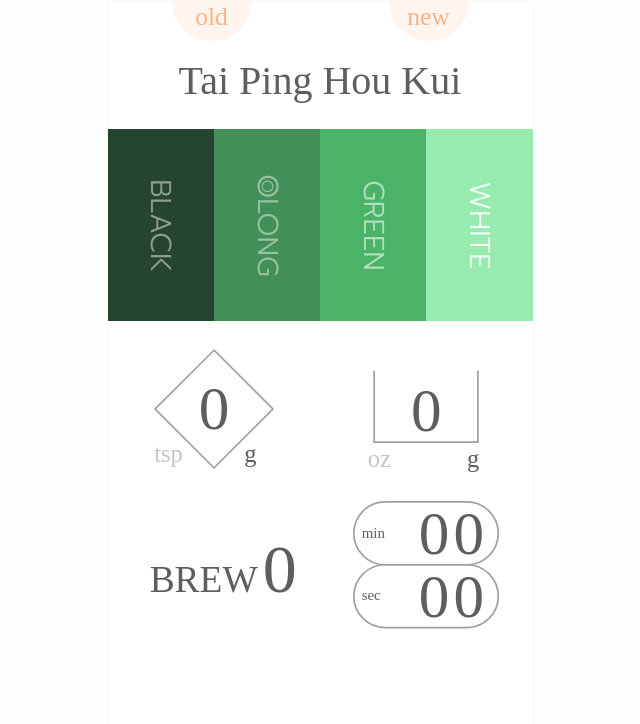
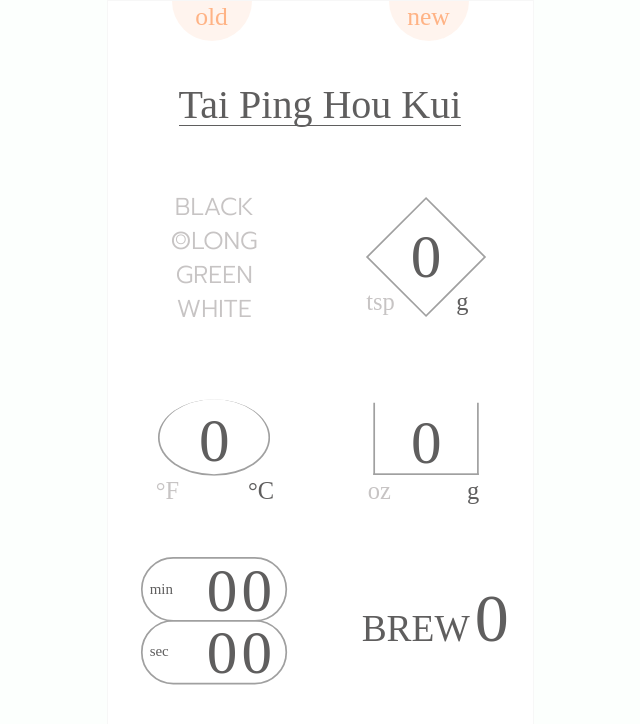
Before and after one commit to GradyCongdon/rebrew.club, a React (Create React App) app: page / in a window 1280 px wide. Shown: the top 724 px of the page, without its empty margins (320-960 px from the left). Built offline with nearby package versions, Linux system fonts and the light colour scheme; a web font is replaced by a local one.

Commit message:
Temp, reorder

```diff
--- a/package.json
+++ b/package.json
@@ -2,7 +2,7 @@
   "name": "rebew.club",
   "version": "0.1.1",
   "private": false,
-  "homepage": "http://rebrew.club",
+  "homepage": "https://gradycongdon.github.io/rebrew.club",
   "dependencies": {
     "@testing-library/jest-dom": "^5.11.9",
     "@testing-library/react": "^11.2.5",
--- a/src/App.scss
+++ b/src/App.scss
@@ -32,13 +32,14 @@ main {
   grid-template-areas:
     'controls controls'
     'name name'
-    'color color'
-    'gap gap'
-    'weight water'
-    'brew timer'
+    'color weight'
+    'gap1 gap1'
+    'temp water'
+    'gap2 gap2'
+    'timer brew'
   ;
   grid-template-columns: 1fr 1fr;
-  grid-template-rows: 4% 12% 24% 1% 20% 20%;
+  grid-template-rows: 4% 18% 20% 3% 20% 3% 20%;
   overflow: hidden;
   background-color: white;
   position: relative;
@@ -123,12 +124,17 @@ input {
 .name {
   grid-area: name;
 }
+.temperature {
+  grid-area: temp;
+}
 .color {
   grid-area: color;
 }
 .weight,
 .water,
 .timer,
+.temperature,
+.color,
 .brew {
   transform-origin: center;
   transform: scale(.85);
--- a/src/App.tsx
+++ b/src/App.tsx
@@ -3,6 +3,7 @@ import React, { useEffect, useState } from 'react';
 import { Brew } from './Brew';
 import { Controls } from './Controls';
 import { Color } from './Color';
+import { Temperature } from './Temperature';
 import { Timer } from './Timer';
 import { Name } from './Name';
 import { Weight } from './Weight';
@@ -13,6 +14,8 @@ import { cls } from './utils';
 
 function App() {
   const [name, setName] = useState('Tai Ping Hou Kui');
+  const [temperature, setTemperature] = useState(0);
+  const [isCelsius, setIsCelsius] = useState(true);
   const [color, setColor] = useState('');
   const [weight, setWeight] = useState(0);
   const [isMassWeight, setIsMassWeight] = useState(true);
@@ -64,6 +67,7 @@ function App() {
       }} className={overlayClasses}></div>
         <Controls />
       <Name name={name} setName={setName} />
+      <Temperature temperature={temperature} setTemperature={setTemperature} isCelsius={isCelsius} setIsCelsius={setIsCelsius} />
       <Color color={color} setColor={setColor} />
       <Weight weight={weight} setWeight={setWeight} isMass={isMassWeight} setIsMass={setIsMassWeight} />
       <Water water={water} setWater={setWater} isMass={isMassWater} setIsMass={setIsMassWater} />
--- a/src/Brew/Brew.scss
+++ b/src/Brew/Brew.scss
@@ -15,6 +15,7 @@
         justify-content: space-between;
         align-items: baseline;
         width: 9.5rem;
+        margin-bottom: 1rem;
     }
     .count {
         display: inline-block;
--- a/src/Color/Color.scss
+++ b/src/Color/Color.scss
@@ -1,17 +1,68 @@
+@import '../colors.scss';
+
 .color {
     display: grid;
-    grid-template-columns: 25% 25% 25% 25%;
-    grid-template-rows: auto;
+    grid-template-rows: 25% 25% 25% 25%;
+    grid-template-columns: auto;
+
+    color: $text-passive;
 
 
+
+    .active {
+      width: 8rem;
+      margin: 0 auto;
+      color: rgba(255, 255, 255, .86);
+      color: $text-active;
+      border-radius: 1px;
+      border: solid 1px white;
+
+      &.border {
         .black {
-      background-color: #25452E;
-      color: rgba(255, 255, 255, 0.48);
+          border-color: #551610;
         }
 
         .oolong {
-      background-color: #428F58;
-      color: rgba(255, 255, 255, 0.45);
+          border-color: #BE873E;
+        }
+
+        .green {
+          border-color: #ccbd56;
+        }
+
+        .white {
+          border-color:#E1DB9B;
+        }
+
+      }
+      &.bg {
+        .black {
+          //  background-color: #25452E;
+          background-color: #551610;
+          // color: rgba(255, 255, 255, 0.48);
+        }
+
+        .oolong {
+          // background-color: #428F58;
+          background-color: #BE873E;
+          //  color: rgba(255, 255, 255, 0.45);
+        }
+
+        .green {
+          // background-color: #4BB368;
+          background-color: #ccbd56;
+          //  color: rgba(255, 255, 255, 0.56);
+        }
+
+        .white {
+          // background-color: #97EBAE;
+          background-color:#E1DB9B;
+          //  color: rgba(255, 255, 255, .86);
+        }
+
+      }
+    }
+
     .olong {
       display: inline-flex;
       justify-content: center;
@@ -26,24 +77,13 @@
         font-size: 55%;
       }
     }
-    }
-
-    .green {
-      background-color: #4BB368;
-      color: rgba(255, 255, 255, 0.56);
-    }
-
-    .white {
-      background-color: #97EBAE;
-      color: rgba(255, 255, 255, .86);
-    }
 
   .text {
     display: inline-block;
-      transform: rotate(90deg);
 
     font-family: 'Prompt', serif;
     text-transform: uppercase;
     font-size: 1.8rem;
   }
+
   }
--- a/src/Color/Color.tsx
+++ b/src/Color/Color.tsx
@@ -1,4 +1,5 @@
 import React from 'react';
+import { cls } from '../utils';
 import './Color.scss'
 
 interface ColorProps {
@@ -6,16 +7,22 @@ interface ColorProps {
     setColor: any,
 }
 
+const colorClass = (name: string, color: string) => cls([
+    'f-cc',
+    name,
+    name === color ? 'active' : ''
+]);
+
 
 export const Color = ({ color, setColor }: ColorProps) => {
     return (
-        <section className="color">
-            <button className="f-cc black">
+        <section className="color bg">
+            <button className={colorClass('black', color)} onClick={() => setColor('black')} >
                 <span className="text">
                     Black
           </span>
             </button>
-            <button className="f-cc oolong">
+            <button className={colorClass('oolong', color)} onClick={() => setColor('oolong')}>
                 <span className="text">
                     <span className="olong">
                         <span className="big-O">
@@ -26,15 +33,15 @@ export const Color = ({ color, setColor }: ColorProps) => {
                     </span>
                 </span>
             </button>
-            <button className="f-cc green">
+            <button className={colorClass('green', color)} onClick={() => setColor('green')}>
                 <span className="text">
                     Green
           </span>
             </button>
-            <button className="f-cc white">
+            <button className={colorClass('white', color)} onClick={() => setColor('white')}>
                 <span className="text">
                     White
-          </span>
+                </span>
             </button>
         </section>
     );
--- a/src/Name/Name.scss
+++ b/src/Name/Name.scss
@@ -0,0 +1,7 @@
+@import '../colors.scss';
+
+.name {
+    .name__name {
+        border-bottom: 1px solid $text-active;
+    }
+}
--- /dev/null
+++ b/src/Temperature/Temperature.scss
@@ -0,0 +1,58 @@
+@import '../colors.scss';
+
+.input--temperature {
+    width: 100%;
+    height: 75%;
+    position: absolute;
+}
+
+.temperature {
+    display: grid;
+    grid-template-areas:
+      "a"
+      "value"
+      "label"
+    ;
+    grid-template-columns: 1fr;
+    grid-template-rows: 1fr 1fr 1fr;
+    position: relative;
+    .value {
+        grid-area: value;
+        display: flex;
+        justify-content: center;
+        align-items: center;
+        line-height: 1.1;
+        .amount {
+            font-size: 4.5rem;
+        }
+    }
+    .label {
+        grid-area: label;
+        display: flex;
+        justify-content: center;
+        align-items: center;
+        .amount-label:first-child {
+            width: 50%;
+            margin-right: .25rem;
+        }
+        .amount-label:last-child {
+            width: 50%;
+            margin-left: 0.25rem;
+        }
+    }
+}
+
+
+
+.circle {
+    grid-area: value;
+    display: flex;
+    justify-content: center;
+    align-items: flex-end;
+    min-width: 8rem;
+    min-height: 5.5rem;
+    border: 2px solid $line;
+    border-top: none;
+    border-radius: 100%;
+    margin-bottom: 0.5rem;
+}
--- /dev/null
+++ b/src/Temperature/Temperature.tsx
@@ -0,0 +1,41 @@
+import React from 'react';
+import { cls, parseAmountInput } from '../utils';
+import './Temperature.scss';
+
+interface temperatureProps {
+    temperature: number,
+    setTemperature: any,
+    isCelsius: boolean;
+    setIsCelsius: any
+}
+
+export const Temperature = ({ temperature, setTemperature, isCelsius, setIsCelsius }: temperatureProps) => {
+    const fClasses = cls([
+        'amount-label',
+        'fahrenheit',
+        isCelsius ? '' : 'active',
+    ]);
+    const cClasses = cls([
+        'amount-label',
+        'celsius',
+        isCelsius ? 'active' : '',
+    ]);
+    return (
+        <section className="temperature">
+            <input
+                type="tel"
+                className="input--temperature"
+                value={temperature}
+                onChange={(e) => setTemperature(parseAmountInput(212, e))} />
+            <div className="value">
+                <div className="circle">
+                    <h2 className="amount">{temperature}</h2>
+                </div>
+            </div>
+            <div className="label">
+                <button className={fClasses} onClick={() => setIsCelsius(false)}>°F</button>
+                <button className={cClasses} onClick={() => setIsCelsius(true)}>°C</button>
+            </div>
+        </section>
+    );
+}
--- /dev/null
+++ b/src/Temperature/index.ts
@@ -0,0 +1,5 @@
+import { Temperature } from './Temperature';
+
+export {
+    Temperature
+};
--- a/src/Timer/Timer.scss
+++ b/src/Timer/Timer.scss
@@ -37,6 +37,9 @@
     justify-content: space-between;
     align-items: center;
     width: 4.8rem;
+    .value {
+        line-height: 1.05;
+    }
 }
 
 .value {
```
Lines whose indentation alone changed are shown as unchanged.
